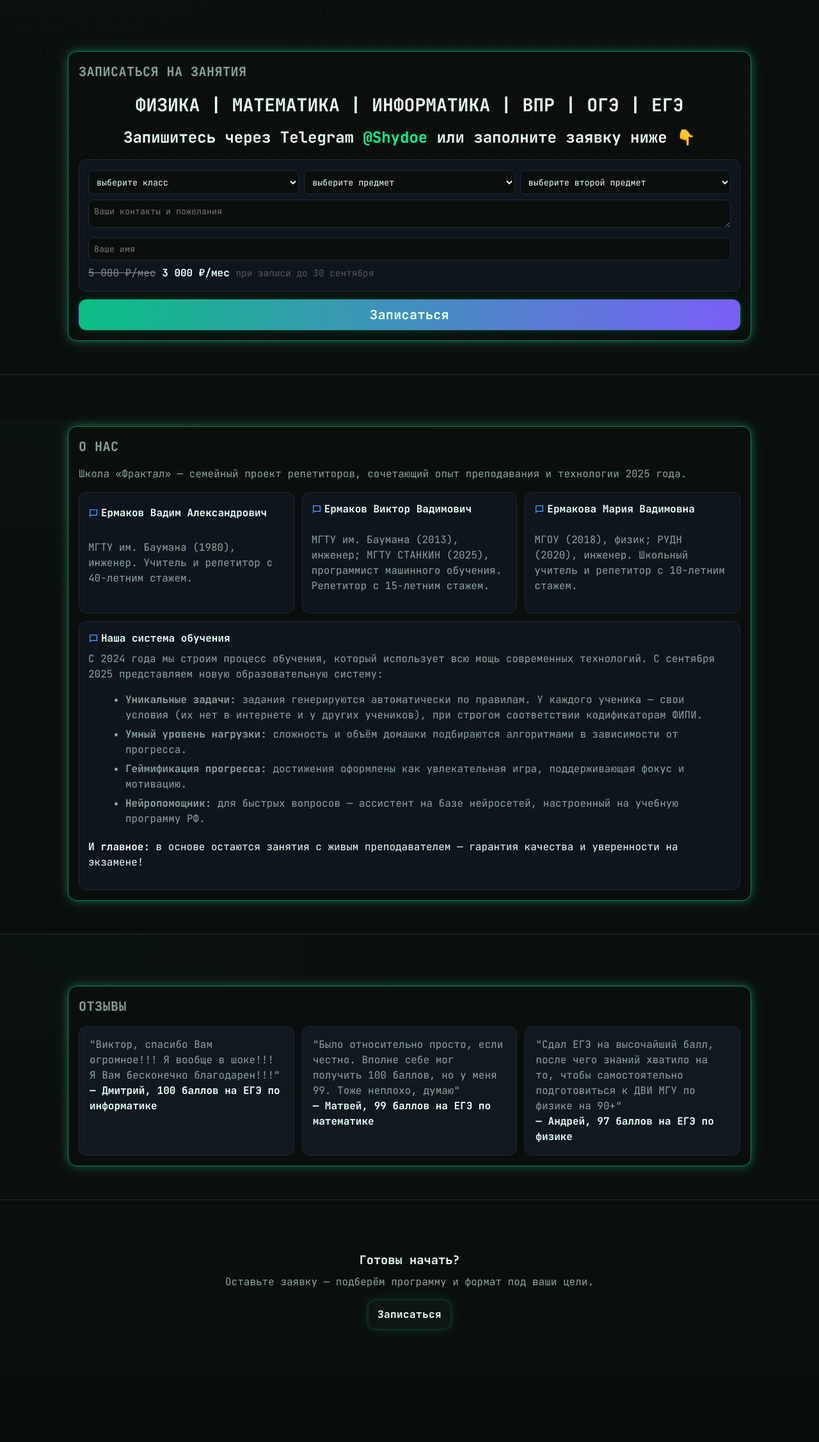
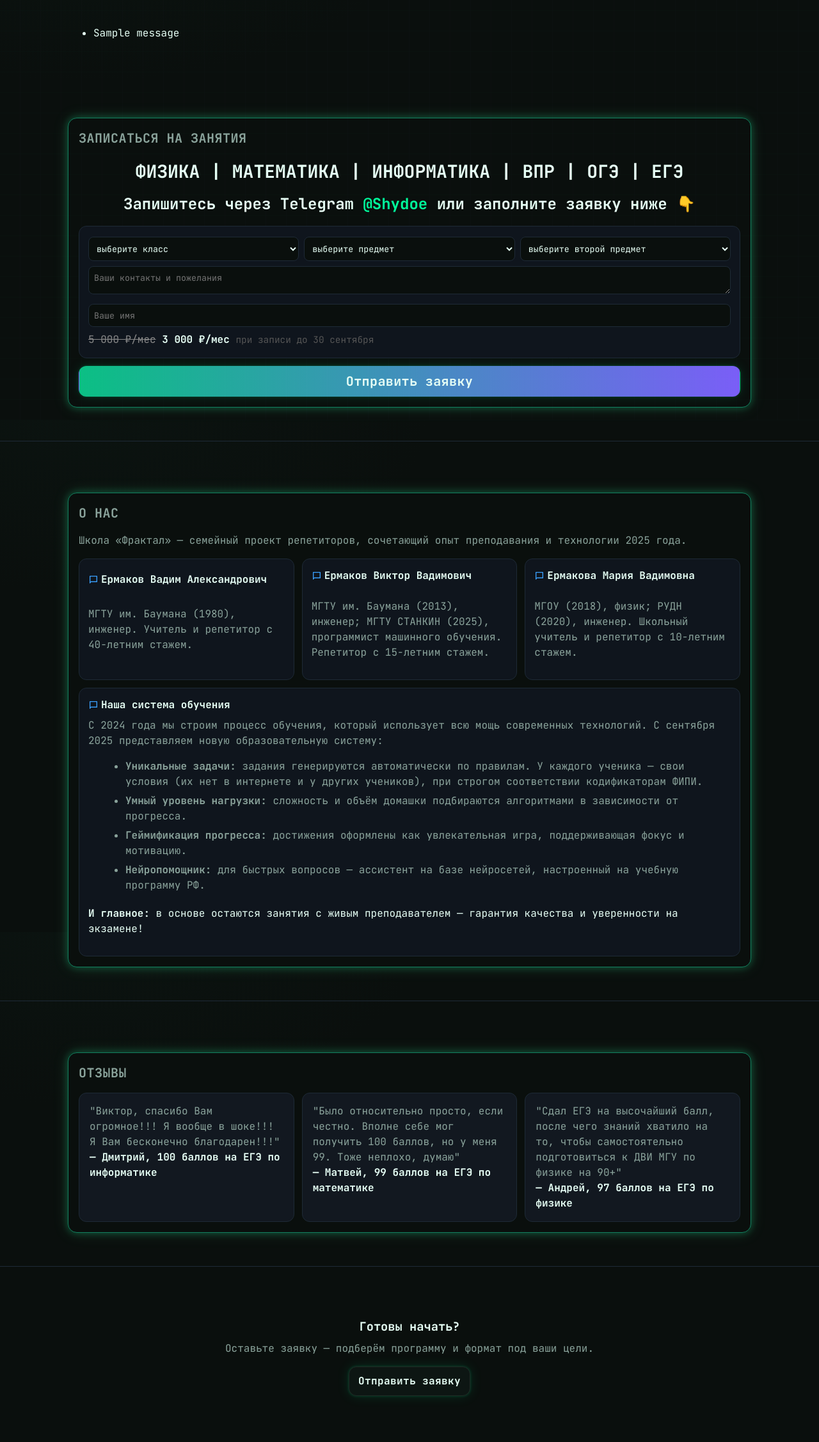
Before and after one commit to EPMAKOBB/django-site, a Django app: page / in a window 1280 px wide. Shown: the part 143-2397 px from the top of the page at 64% size. Before the commit the page ends 2224 px from the top, so only its background shows below. Run offline with Django 5.2, Linux system fonts and the light colour scheme; tables that the repository leaves empty hold one stand-in row (values such as "Sample post"); one stand-in notice (Sample message) is shown.

Commit message:
Rename signup button and show success

```diff
--- a/applications/views.py
+++ b/applications/views.py
@@ -1,6 +1,7 @@
 from typing import Any, Dict
 from django.urls import reverse_lazy
 from django.views.generic import FormView
+from django.contrib import messages
 
 from .forms import ApplicationForm
 from subjects.models import Subject
@@ -29,6 +30,7 @@ class ApplicationCreateView(FormView):
 
     def form_valid(self, form: ApplicationForm) -> Any:  # type: ignore[override]
         form.save()
+        messages.success(self.request, "Ваша заявка отправлена")
         return super().form_valid(form)
 
     def get_context_data(self, **kwargs: Any) -> Dict[str, Any]:  # type: ignore[override]
--- a/templates/applications/application_form.html
+++ b/templates/applications/application_form.html
@@ -5,7 +5,7 @@
   <form method="post">
     {% csrf_token %}
     {{ form.as_p }}
-    <button type="submit">Записаться</button>
+    <button type="submit">Отправить заявку</button>
     <p class="application-price">
       <span class="price-old">
         {{ application_price.original }} ₽/мес
--- a/templates/base.html
+++ b/templates/base.html
@@ -32,6 +32,15 @@
       </div>
     </div>
   </header>
+  {% if messages %}
+  <div class="container">
+    <ul class="messages">
+      {% for message in messages %}
+      <li{% if message.tags %} class="{{ message.tags }}"{% endif %}>{{ message }}</li>
+      {% endfor %}
+    </ul>
+  </div>
+  {% endif %}
   <main>
     {% block content %}{% endblock %}
   </main>
--- a/templates/partials/about.html
+++ b/templates/partials/about.html
@@ -62,7 +62,7 @@
             </span>
           </p>
         </div>
-        <button type="submit" class="btn btn-large accent">{% trans "Записаться" %}</button>
+        <button type="submit" class="btn btn-large accent">{% trans "Отправить заявку" %}</button>
       </form>
     </div>
   </div>
--- a/templates/partials/cta.html
+++ b/templates/partials/cta.html
@@ -3,6 +3,6 @@
   <div class="container">
       <h3 class="mt-0 mb-8">{% trans "Готовы начать?" %}</h3>
       <p class="muted mt-0 mb-16">{% trans "Оставьте заявку — подберём программу и формат под ваши цели." %}</p>
-      <a class="btn" href="#">{% trans "Записаться" %}</a>
+      <a class="btn" href="#">{% trans "Отправить заявку" %}</a>
   </div>
 </section>
```
